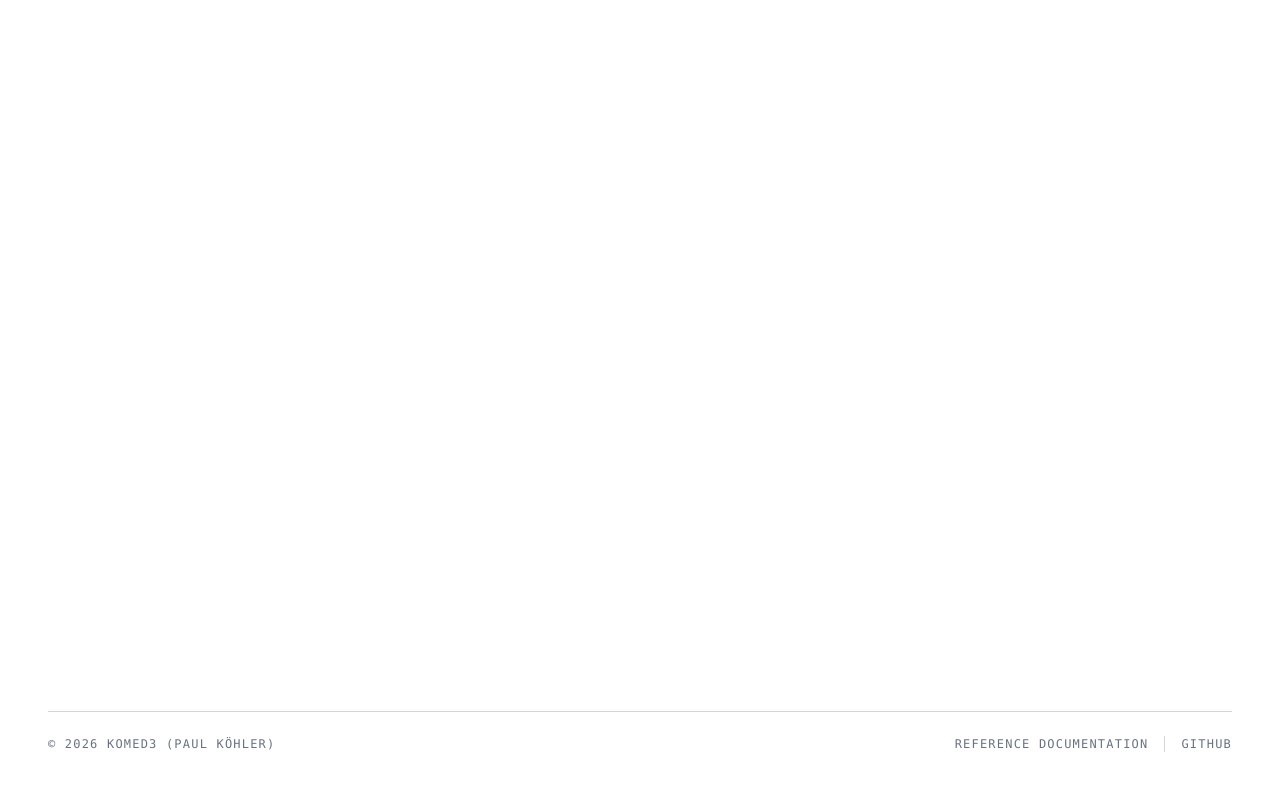
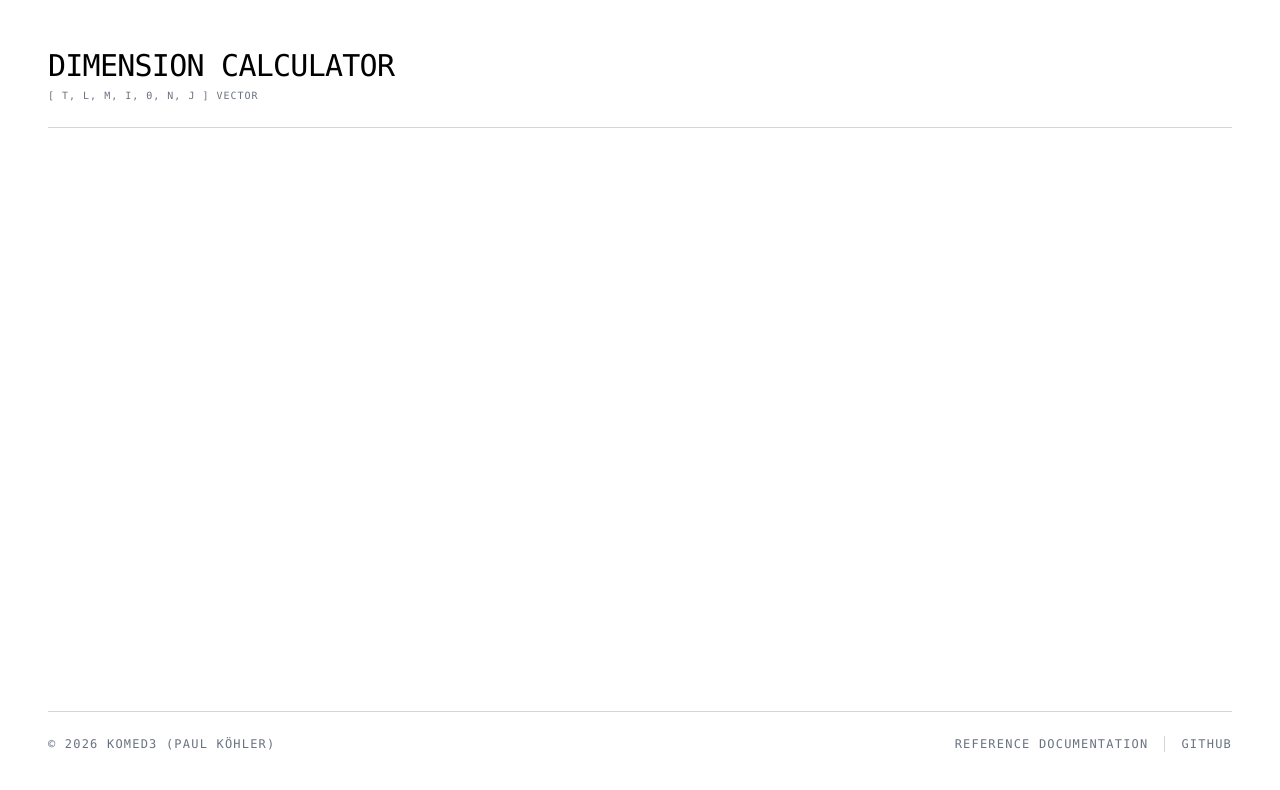
Before and after one commit to komed3/dimension-calculator, a React (Vite) app: page / in a window 1280 px wide. Shown: the top 790 px of the page. Built offline with nearby package versions, Linux system fonts and the light colour scheme.

Commit message:
implement header

```diff
--- a/src/App.tsx
+++ b/src/App.tsx
@@ -1,7 +1,7 @@
 import { Layout } from './components/Layout';
 
 export default function App () {
-  return ( <Layout onReset={ () => undefined }>
+  return ( <Layout>
     <></>
   </Layout> );
 };
--- a/src/components/Header.tsx
+++ b/src/components/Header.tsx
@@ -0,0 +1,12 @@
+import type React from 'react';
+
+export const Header: React.FC = () => {
+  return (
+    <header className="flex justify-between items-end shrink-0 mb-8 pb-6 border-b border-gray-300">
+      <div>
+        <h1 className="uppercase font-mono font-medium text-3xl tracking-tight text-black">Dimension Calculator</h1>
+        <p className="mt-1 uppercase font-mono text-[10px] tracking-widest text-gray-500">[ T, L, M, I, Θ, N, J ] Vector</p>
+      </div>
+    </header>
+  );
+};
--- a/src/components/Layout.tsx
+++ b/src/components/Layout.tsx
@@ -1,14 +1,15 @@
 import type React from 'react';
 import { Footer } from './Footer';
+import { Header } from './Header';
 
 interface LayoutProps {
   children: React.ReactNode;
-  onReset: () => void;
 }
 
-export const Layout: React.FC< LayoutProps > = ( { children, onReset } ) => {
+export const Layout: React.FC< LayoutProps > = ( { children } ) => {
   return (
     <div className="flex flex-col w-full min-h-screen max-w-[1400px] mx-auto p-6 md:p-12 font-sans text-black">
+      <Header />
       <main className="flex-grow grid grid-cols-1 lg:grid-cols-12 gap-8 items-start">
         { children }
       </main>
```
